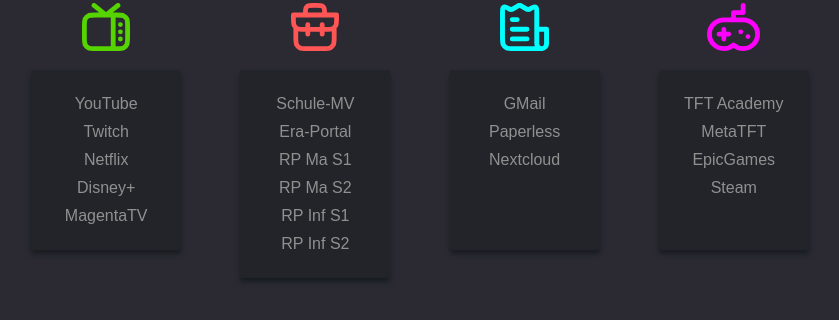
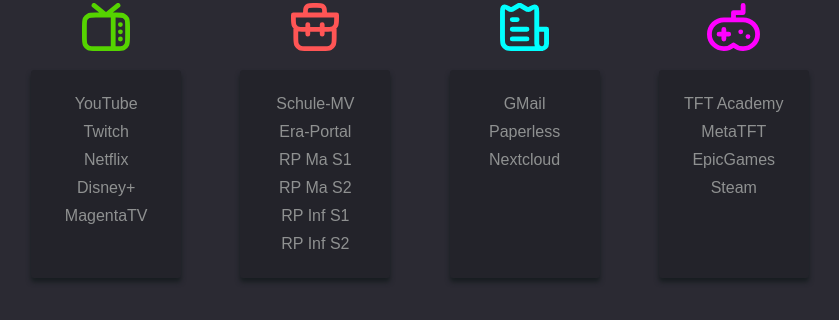
Before and after one commit to mKobrow/startpage, a plain HTML site: page index.html in a window 1280 px wide. Shown: the part 410-730 px from the top of the page, 220-1059 px from the left. Drawn offline with Linux system fonts and the light colour scheme.

Commit message:
fix height

```diff
--- a/style.css
+++ b/style.css
@@ -67,7 +67,7 @@ body {
   padding-top: 20px;
   padding-bottom: 20px;
   background: #23232a;
-  min-height: 140px;
+  min-height: 168px;
 }
 
 .logo {
```
